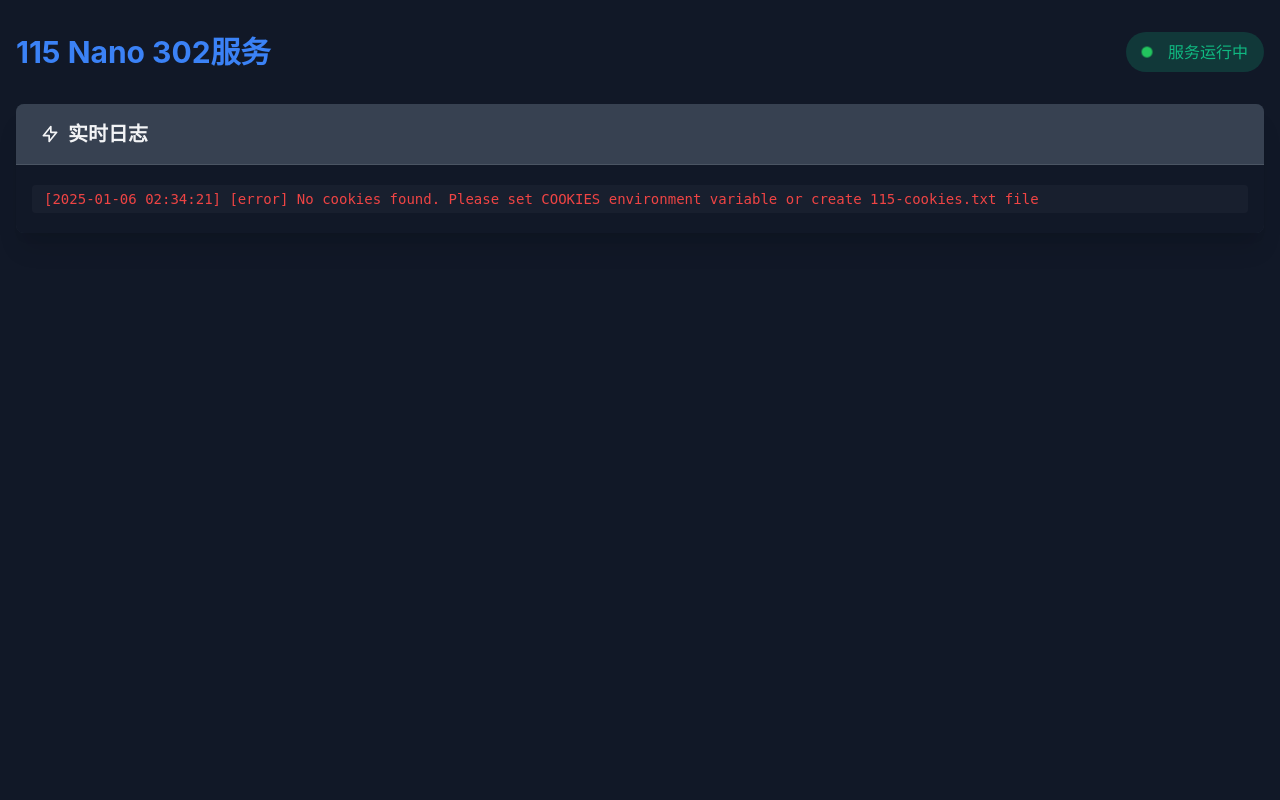
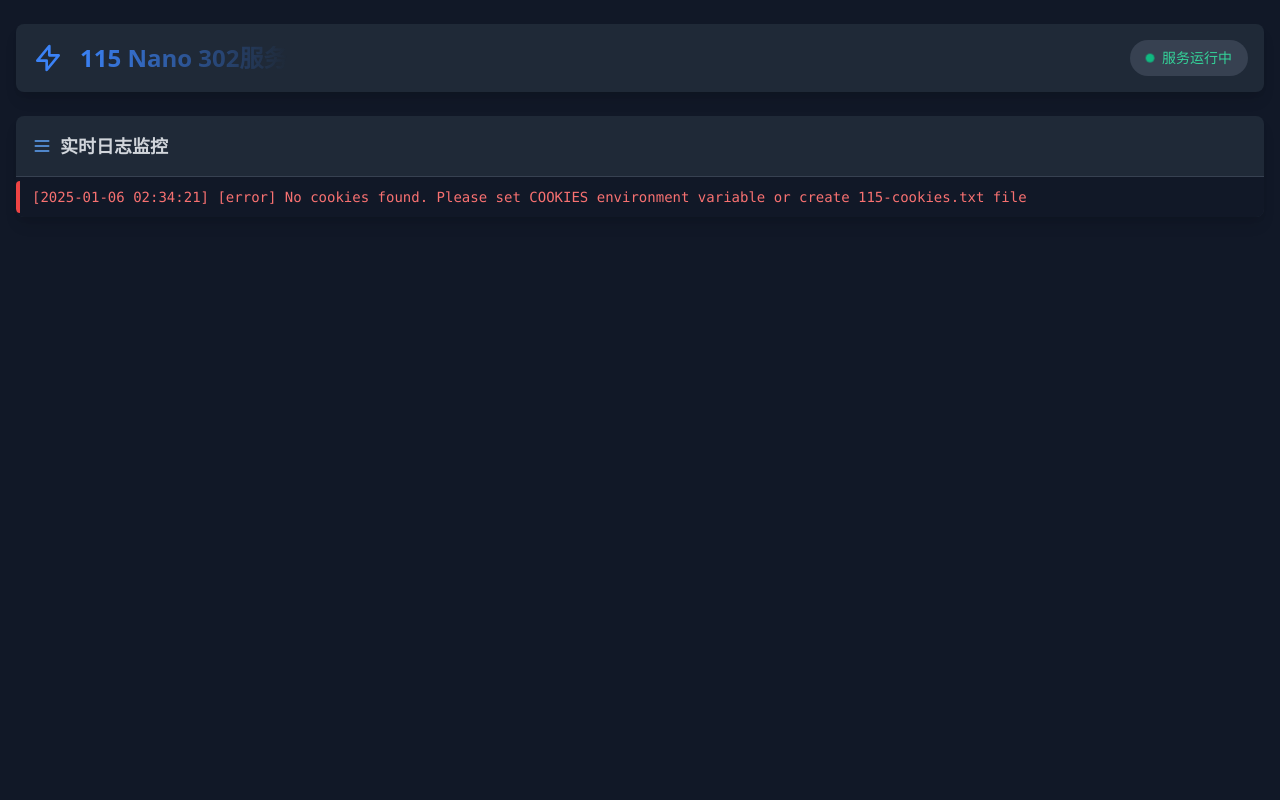
Before and after one commit to xxllllll/p115nano302, a FastAPI app: page / in a window 1280 px wide. Run offline with FastAPI, Linux system fonts and the light colour scheme; parts of the project's set-up code (start-up, migrations or seed data) failed here and were passed over.

Commit message:
Add files via upload

```diff
--- a/p115nano302/main.py
+++ b/p115nano302/main.py
@@ -105,25 +105,26 @@ async def get_logs():
 class UvicornLogFilter(logging.Filter):
     def __init__(self):
         super().__init__()
-        # 添加用于解析日志的正则表达式
         self.access_log_pattern = re.compile(r'"([^"]*)" - (\d{3}).*- ([\d.]+) ms')
 
     def filter(self, record):
         msg = record.getMessage()
 
-        # 如果是访问日志，解析并添加到我们的日志系统
-        if ' - "GET ' in msg and '" - ' in msg:
+        # 处理访问日志
+        if isinstance(msg, str) and ' - "GET ' in msg:
             try:
-                match = self.access_log_pattern.search(msg)
+                # 移除ANSI转义序列
+                clean_msg = re.sub(r'\x1b\[[0-9;]*[mK]', '', msg)
+                match = self.access_log_pattern.search(clean_msg)
                 if match:
                     path, status, duration = match.groups()
-                    # 使用我们的日志系统记录
-                    path = path.replace("[0m", "").strip()  # 移除ANSI转义序列
-                    add_log(f"302 Request: {path} - {status} - {duration}ms")
+                    if '302' in status:  # 只记录302请求
+                        path = unquote(path.strip())
+                        add_log(f"302跳转: {path} ({duration}ms)", "success")
             except Exception as e:
-                add_log(f"Error parsing log: {str(e)}", "error")
+                add_log(f"日志解析错误: {str(e)}", "error")
 
-        # 过滤掉常规的访问日志
+        # 过滤掉不需要的日志
         if any((
             'GET /api/logs' in msg,
             'GET /static/' in msg,
@@ -166,16 +167,16 @@ async def run_302_service():
 
         # 配置uvicorn日志
         log_config = uvicorn.config.LOGGING_CONFIG
-        log_config["formatters"]["access"]["fmt"] = '%(asctime)s - "%(request_line)s" - %(status_code)s - %(elapsed_time)s ms'
+        # 简化日志格式
+        log_config["formatters"]["access"]["fmt"] = '%(asctime)s - %(message)s'
         log_config["formatters"]["access"]["datefmt"] = "%Y-%m-%d %H:%M:%S"
-        log_config["handlers"]["access"]["formatter"] = "access"
 
         config = uvicorn.Config(
             app_302,
             host="0.0.0.0",
             port=8000,
             log_config=log_config,
-            access_log=True,  # 启用访问日志
+            access_log=True,
             proxy_headers=True,
             server_header=False,
             forwarded_allow_ips="*",
@@ -192,7 +193,7 @@ async def run_302_service():
 
         await server.serve()
     except Exception as e:
-        add_log(f"Error in 302 service: {str(e)}", "error")
+        add_log(f"302服务错误: {str(e)}", "error")
         raise
 
 async def run_web_interface():
--- a/p115nano302/templates/index.html
+++ b/p115nano302/templates/index.html
@@ -5,69 +5,82 @@
     <meta name="viewport" content="width=device-width, initial-scale=1.0">
     <title>115 Nano 302服务</title>
     <link href="https://cdn.jsdelivr.net/npm/tailwindcss@2.2.19/dist/tailwind.min.css" rel="stylesheet">
-    <link rel="stylesheet" href="{{ url_for('static', path='/css/style.css') }}">
     <style>
-        .log-container {
-            height: calc(100vh - 200px);
-            background-color: #1a1a1a;
+        /* 自定义滚动条 */
+        ::-webkit-scrollbar {
+            width: 8px;
+            height: 8px;
         }
+        ::-webkit-scrollbar-track {
+            background: #1a1a1a;
+        }
+        ::-webkit-scrollbar-thumb {
+            background: #374151;
+            border-radius: 4px;
+        }
+        ::-webkit-scrollbar-thumb:hover {
+            background: #4B5563;
+        }
+
+        /* 日志样式 */
         .log-entry {
-            font-family: 'Fira Code', monospace;
-            padding: 4px 8px;
-            border-left: 4px solid transparent;
+            font-family: 'Monaco', 'Menlo', 'Ubuntu Mono', 'Consolas', monospace;
+            padding: 6px 12px;
+            margin: 4px 0;
+            border-radius: 4px;
+            transition: all 0.2s;
         }
         .log-entry:hover {
             background-color: rgba(255, 255, 255, 0.05);
         }
-        .log-info { border-left-color: #0ea5e9; }
-        .log-error { border-left-color: #ef4444; }
-        .log-warning { border-left-color: #f59e0b; }
-        .log-success { border-left-color: #22c55e; }
-        .timestamp { color: #64748b; }
-        .message.info { color: #0ea5e9; }
-        .message.error { color: #ef4444; }
-        .message.warning { color: #f59e0b; }
-        .message.success { color: #22c55e; }
 
+        /* 状态动画 */
         @keyframes pulse {
-            0% { transform: scale(1); }
+            0%, 100% { transform: scale(1); }
             50% { transform: scale(1.1); }
-            100% { transform: scale(1); }
         }
         .status-dot {
             animation: pulse 2s infinite;
         }
     </style>
 </head>
-<body class="bg-gray-900 text-gray-100">
-    <div class="container mx-auto px-4 py-8">
-        <header class="mb-8">
-            <div class="flex justify-between items-center">
-                <h1 class="text-3xl font-bold text-blue-500">115 Nano 302服务</h1>
-                <div class="flex items-center space-x-2 bg-opacity-20 bg-green-500 px-4 py-2 rounded-full">
-                    <div class="status-dot w-3 h-3 bg-green-500 rounded-full"></div>
-                    <span class="text-green-500 font-medium">服务运行中</span>
+<body class="bg-gray-900 text-gray-100 min-h-screen">
+    <div class="container mx-auto px-4 py-6">
+        <!-- 头部 -->
+        <header class="mb-6">
+            <div class="flex justify-between items-center bg-gray-800 rounded-lg p-4 shadow-lg">
+                <div class="flex items-center space-x-4">
+                    <svg class="w-8 h-8 text-blue-500" fill="none" stroke="currentColor" viewBox="0 0 24 24">
+                        <path stroke-linecap="round" stroke-linejoin="round" stroke-width="2"
+                              d="M13 10V3L4 14h7v7l9-11h-7z"/>
+                    </svg>
+                    <h1 class="text-2xl font-bold bg-gradient-to-r from-blue-500 to-teal-400 bg-clip-text text-transparent">
+                        115 Nano 302服务
+                    </h1>
+                </div>
+                <div class="flex items-center space-x-2 bg-gray-700 px-4 py-2 rounded-full">
+                    <div class="status-dot w-2 h-2 bg-green-500 rounded-full"></div>
+                    <span class="text-green-400 text-sm font-medium">服务运行中</span>
                 </div>
             </div>
         </header>
 
-        <main>
-            <div class="bg-gray-800 rounded-lg shadow-xl overflow-hidden">
-                <div class="px-6 py-4 bg-gray-700 border-b border-gray-600">
-                    <h2 class="text-xl font-semibold flex items-center space-x-2">
-                        <svg class="w-5 h-5" fill="none" stroke="currentColor" viewBox="0 0 24 24">
-                            <path stroke-linecap="round" stroke-linejoin="round" stroke-width="2" d="M13 10V3L4 14h7v7l9-11h-7z" />
-                        </svg>
-                        <span>实时日志</span>
-                    </h2>
-                </div>
-                <div id="logs" class="overflow-auto h-[calc(100vh-4rem)] p-4 bg-gray-900 text-gray-100 font-mono text-sm">
-                </div>
+        <!-- 日志区域 -->
+        <main class="bg-gray-800 rounded-lg shadow-lg overflow-hidden">
+            <div class="border-b border-gray-700 p-4 flex justify-between items-center">
+                <h2 class="text-lg font-semibold text-gray-300 flex items-center space-x-2">
+                    <svg class="w-5 h-5 text-blue-400" fill="none" stroke="currentColor" viewBox="0 0 24 24">
+                        <path stroke-linecap="round" stroke-linejoin="round" stroke-width="2"
+                              d="M4 6h16M4 12h16M4 18h16"/>
+                    </svg>
+                    <span>实时日志监控</span>
+                </h2>
+            </div>
+            <div id="logs" class="overflow-auto h-[calc(100vh-12rem)] bg-gray-900 font-mono text-sm">
             </div>
         </main>
     </div>
 
-    <script src="{{ url_for('static', path='/js/script.js') }}"></script>
     <script>
     async function fetchLogs() {
         try {
@@ -75,31 +88,38 @@
             const logs = await response.json();
             const logsDiv = document.getElementById('logs');
 
+            // 保存当前滚动位置
+            const wasScrolledToBottom =
+                logsDiv.scrollHeight - logsDiv.clientHeight <= logsDiv.scrollTop + 1;
+
             // 清空现有日志
             logsDiv.innerHTML = '';
 
             // 添加新日志
             logs.forEach(log => {
                 const logEntry = document.createElement('div');
-                logEntry.className = `log-entry mb-1 ${getLogClass(log.level)}`;
+                logEntry.className = `log-entry ${getLogClass(log.level)}`;
                 logEntry.textContent = log.formatted;
                 logsDiv.appendChild(logEntry);
             });
 
-            // 滚动到底部
-            logsDiv.scrollTop = logsDiv.scrollHeight;
+            // 如果之前在底部，保持在底部
+            if (wasScrolledToBottom) {
+                logsDiv.scrollTop = logsDiv.scrollHeight;
+            }
         } catch (error) {
             console.error('Error fetching logs:', error);
         }
     }
 
     function getLogClass(level) {
-        switch(level) {
-            case 'error': return 'text-red-500';
-            case 'warning': return 'text-yellow-500';
-            case 'success': return 'text-green-500';
-            default: return 'text-blue-500';
-        }
+        const classes = {
+            error: 'text-red-400 border-l-4 border-red-500',
+            warning: 'text-yellow-400 border-l-4 border-yellow-500',
+            success: 'text-green-400 border-l-4 border-green-500',
+            info: 'text-blue-400 border-l-4 border-blue-500'
+        };
+        return classes[level] || classes.info;
     }
 
     // 每秒更新一次日志
```
